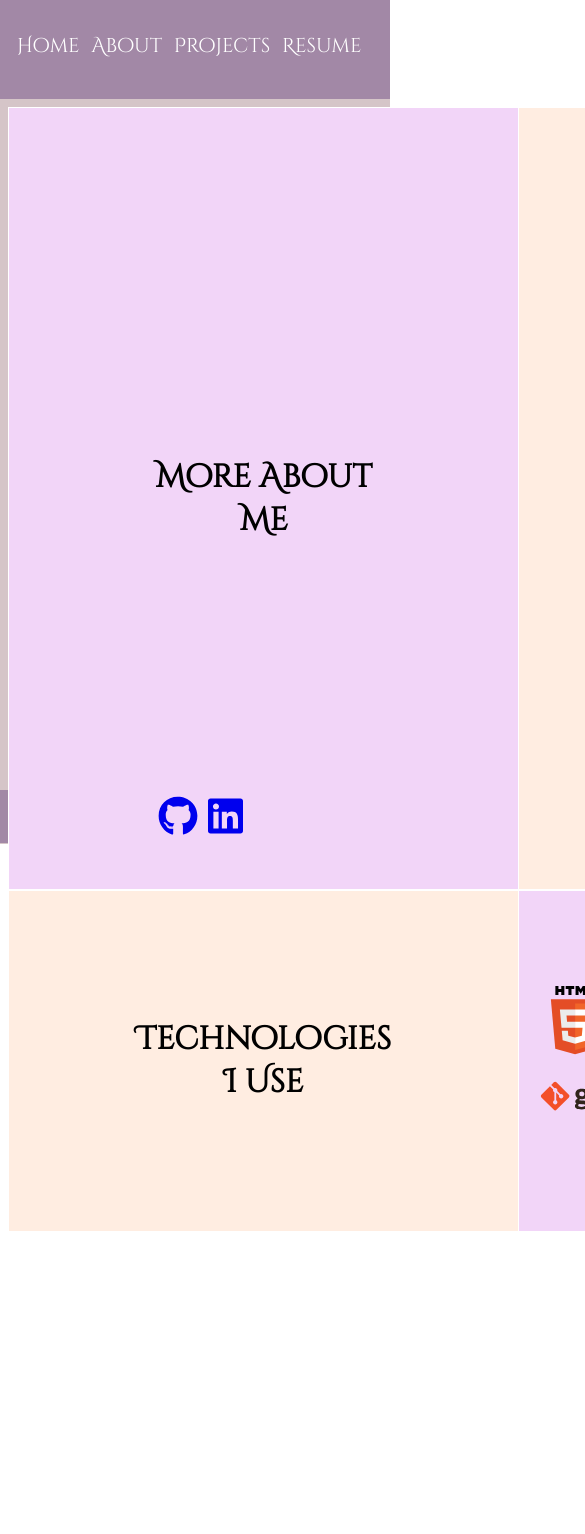
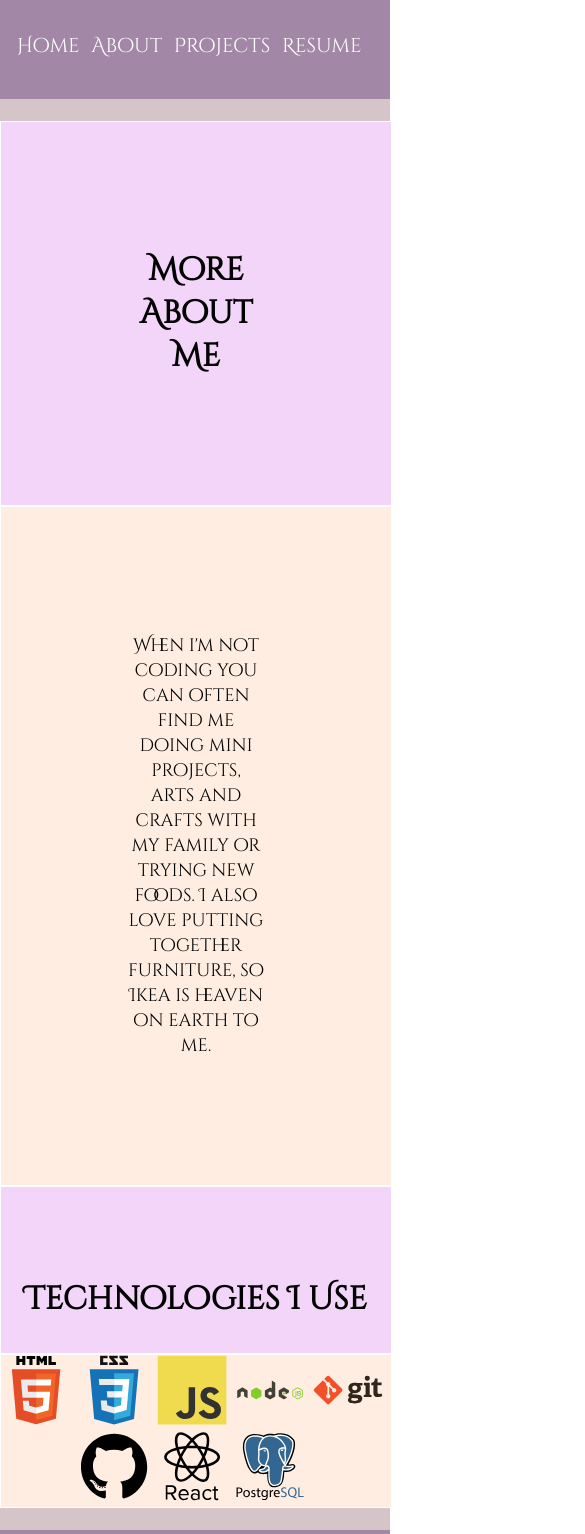
Before and after one commit to KadijahW/Portfolio, a React (Create React App) app in the folder my-portfolio/: page /About in a window 390 px wide. Shown: the top 1534 px of the page, 585 px wide, since content can reach past the window. Before the commit the page ends 1232 px from the top, so only its background shows below. Built offline with nearby package versions, Linux system fonts and the light colour scheme.

Commit message:
updated style for mobile view, also updated CSS for about page

```diff
--- a/my-portfolio/src/CSS/About.css
+++ b/my-portfolio/src/CSS/About.css
@@ -1,5 +1,5 @@
 .main-container {
-    height: 75vh;
+    height: 100vh;
     display: grid;
     grid-template-columns: 1fr 1fr;
     grid-template-rows: 1fr 1fr;
@@ -21,6 +21,8 @@
 
 .secSection p {
     margin: 15vh;
+    /* font-weight: bold; */
+    font-size: 18px;
 }
 
 .secSection {
@@ -34,7 +36,7 @@
 
 }
 
-.thirdSection h1 {
+.fourthSection h1 {
     margin: 15vh;
 }
 
@@ -45,6 +47,8 @@
     justify-content: center;
     align-content: center;
     width: 100%;
+    padding-top: 70px;
+    padding-bottom: 10px;
     border: 1px solid white;
 
 }
@@ -53,12 +57,9 @@
 .fourthSection {
     grid-row-start: 2;
     grid-row-end: 3;
-    /* background-color: #dcd5eb; */
     background-color: #F2D5F8;
     justify-content: center;
     align-content: center;
-    padding-top: 15px;
-    padding-bottom: 15px;
     width: 100%;
     border: 1px solid white;
 
@@ -66,14 +67,21 @@
 
 
 .skill-icon {
-   width: 20%;
+   width: 18%;
    padding-right: 2%;
 }
 
-@media only screen and (max-width: 700px){
+@media only screen and (max-width: 900px){
   .main-container{
-      /* display: inline; */
-      height: 80vh;
+      display: inline;
+      /* height: 80vh; */
   }
+   .thirdSection {
+    background-color: #F2D5F8;
 
+   }
+   .fourthSection {
+    background-color: #FFEDE1;
+
+   }
     }
```
